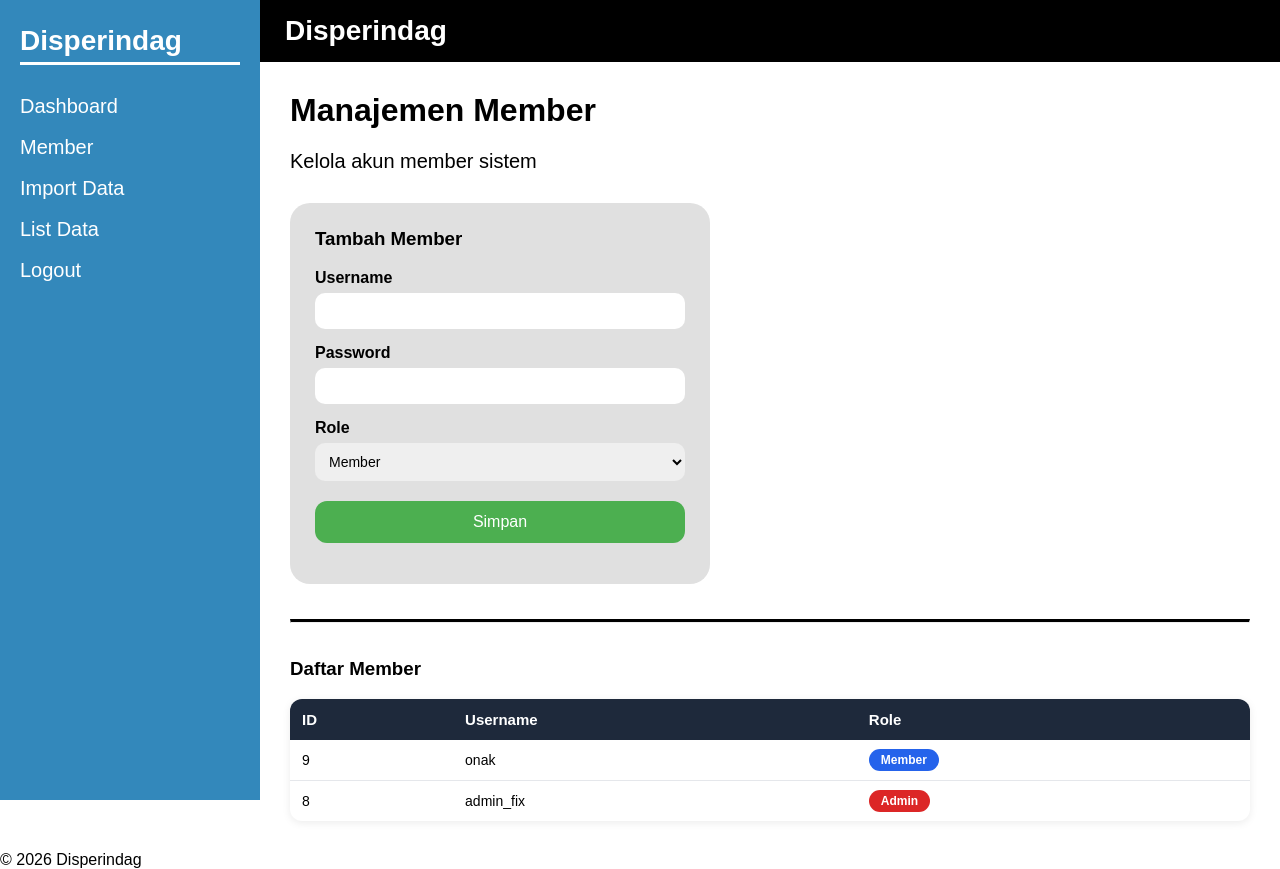
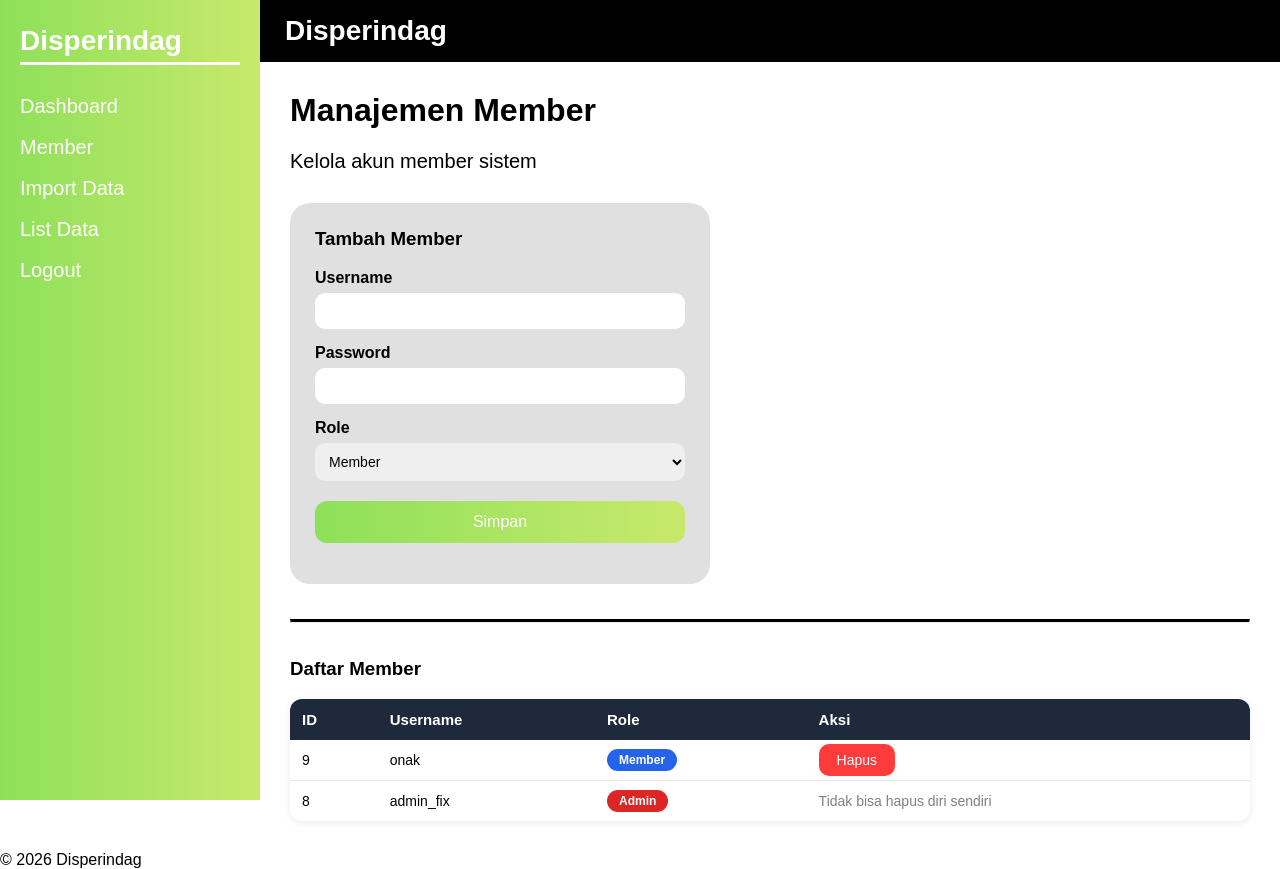
Before and after one commit to FakhriAdiyat/Sistem-Penghitung-Harga-Pokok-Disperindag, a PHP site: page /member.php in a window 1280 px wide. Run offline with PHP 8.4, Linux system fonts and the light colour scheme; a user stored in the database is signed in; data comes from the database, SQL or seed files in the repository.

Commit message:
update warna primary di css dan fix bug error saat tambah member

```diff
--- a/assets/css/style.css
+++ b/assets/css/style.css
@@ -1,5 +1,6 @@
 :root {
   --primary: #020330;
+  --primary-gradient: linear-gradient(to right, #8ee05a, #c8e96b);
   --sidebar: #3388bb;
   --dark: #000000;
   --bg: #ffffff;
@@ -26,7 +27,7 @@ body {
 /* ================= LOGIN FORM ================= */
 .login-page {
   min-height: 100vh;
-  background: linear-gradient(to right, #8ee05a, #c8e96b);
+  background: var(--primary-gradient);
   display: flex;
   justify-content: center;
   align-items: center;
@@ -140,7 +141,7 @@ body {
 /* ================= SIDEBAR ================= */
 .sidebar {
   width: 260px;
-  background: var(--sidebar);
+  background: var(--primary-gradient) !important;
   padding: 25px 20px;
   position: fixed;
   top: 0;
@@ -251,7 +252,7 @@ body {
 .btn-save {
   margin-top: 20px;
   width: 100%;
-  background: #4caf50;
+  background: var(--primary-gradient);
   color: white;
   border: none;
   padding: 12px;
@@ -295,6 +296,19 @@ body {
 
 .member-table tr:hover {
   background: #f1f5f9;
+}
+
+.btn-delete {
+  background: #ff3b3b;
+  color: white;
+  padding: 6px 12px;
+  border-radius: 8px;
+  text-decoration: none;
+  font-size: 14px;
+}
+
+.btn-delete:hover {
+  background: #d62828;
 }
 
 /* ================= ROLE BADGE ================= */
--- a/dashboard.php
+++ b/dashboard.php
@@ -42,6 +42,7 @@ if ($_SESSION['role'] === 'admin') {
     </p>
 
     <?php if ($_SESSION['role'] === 'admin') { ?>
+<script src="https://cdn.jsdelivr.net/npm/chart.js"></script>
 
         <!-- DASHBOARD ADMIN -->
         <div class="statistik">
--- a/includes/footer.php
+++ b/includes/footer.php
@@ -1,6 +1,7 @@
 <div class="footer">
     © <?= date('Y') ?> Disperindag
 </div>
+<script src="../assets/js/dashboard.js"></script>
 <script src="../assets/js/main.js"></script>
 </body>
 </html>
--- a/member.php
+++ b/member.php
@@ -64,6 +64,7 @@ $q_member = mysqli_query($conn, "SELECT * FROM users ORDER BY id DESC");
         <th>ID</th>
         <th>Username</th>
         <th>Role</th>
+        <th>Aksi</th>
     </tr>
 
     <?php while($m = mysqli_fetch_assoc($q_member)) { ?>
@@ -77,9 +78,22 @@ $q_member = mysqli_query($conn, "SELECT * FROM users ORDER BY id DESC");
                 <span class="role-member">Member</span>
             <?php } ?>
         </td>
+
+        <td>
+            <?php if ($m['id'] != $_SESSION['id']) { ?>
+                <a href="delete_member.php?id=<?= $m['id'] ?>"
+                   class="btn-delete"
+                   onclick="return confirm('Yakin ingin menghapus user ini?')">
+                   Hapus
+                </a>
+            <?php } else { ?>
+                <span style="color:gray;">Tidak bisa hapus diri sendiri</span>
+            <?php } ?>
+        </td>
     </tr>
     <?php } ?>
 </table>
+
 
             </div>
         </div>
```
Also changed, not shown: delete_member.php (added, +24 -0 lines), member_process.php (+8 -0 lines). Lines whose indentation alone changed are shown as unchanged.
